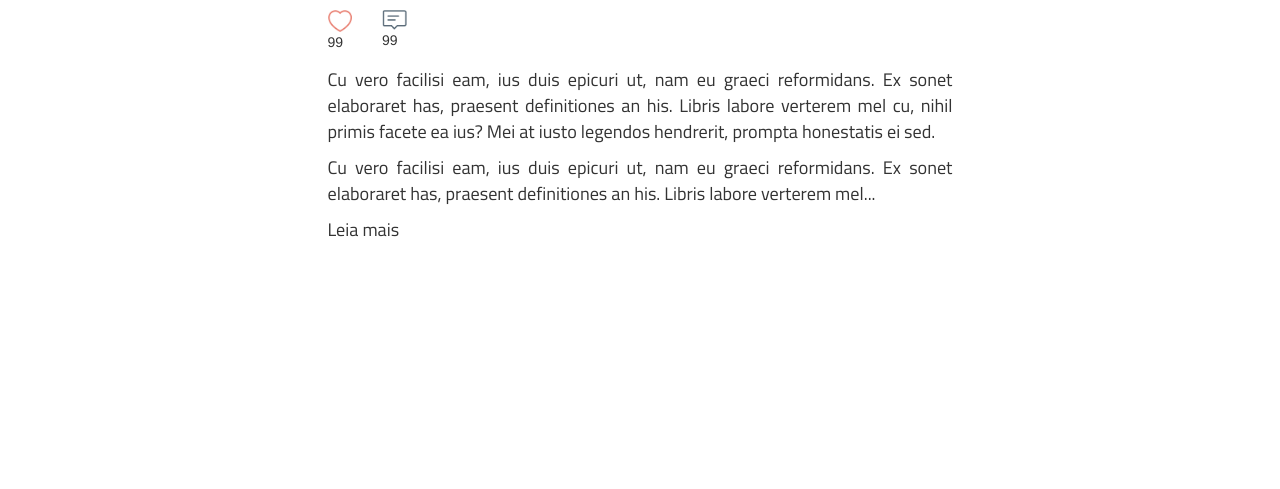
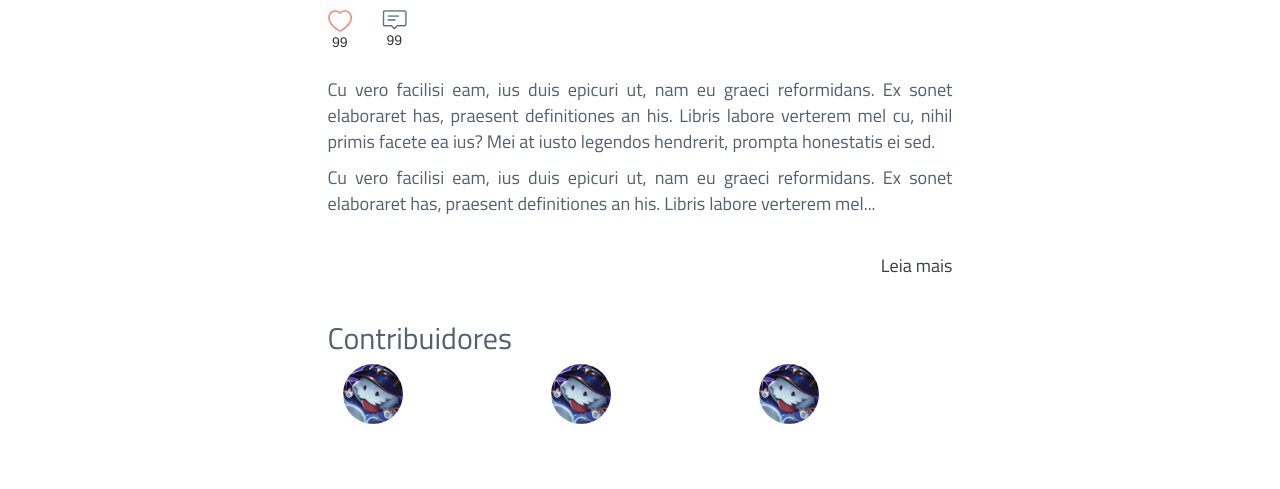
Before and after one commit to imGodoka/app-de-lol, a plain HTML site: page lulu-suporte-s6.html in a window 1280 px wide. Shown: the part 363-852 px from the top of the page. Before the commit the page ends 800 px from the top, so only its background shows below. Drawn offline with nearby package versions, Linux system fonts and the light colour scheme.

Commit message:
Site de Lol: Alpha

```diff
--- a/css/buildpage.css
+++ b/css/buildpage.css
@@ -74,7 +74,7 @@ html, body {
 	}
 }
 
-a, a:visited {
+a, a:visited, a:hover {
 	text-decoration: none;
 }
 
@@ -97,5 +97,28 @@ a {
 	font-family: 'titilliumregular';
 	font-size: 1.3em;
 	text-align: justify;
+	color: #53606e;
 
 }
+
+#desc a {
+	text-align: right;
+	color: #373e47;
+}
+
+#desc a:hover {
+	color: #9eecc2;
+}
+
+#desc h2 {
+	font-family: 'titilliumbold';
+	font-size: 1.5em;
+}
+
+#cont {
+	margin-bottom: 10%;
+}
+
+.cn {
+	text-align: center;
+}
--- a/lulu-suporte-s6.html
+++ b/lulu-suporte-s6.html
@@ -34,22 +34,37 @@
 <section class="container-fluid">
 	<section class="content">
 		<div class="row">
-			<div class="col-sm-1">
-				<a href="#"><img class="img-responsive notblock"  src="icons/heart.png" /></a>
-				<span class="likesnumber">99</span>
+			<div class="col-sm-1 cn">
+				<a href="#"><img class="img-responsive"  src="icons/heart.png" /></a>
+				<p class="likesnumber ">99</p>
 			</div>
 
-			<div class="col-sm-1">
-				<a href="#"><img class="img-responsive notblock"  src="icons/comment.png" /></a>
-				<span class="cmmnumber">99</span>
+			<div class="col-sm-1 cn">
+				<a href="#"><img class="img-responsive"  src="icons/comment.png" /></a>
+				<p class="cmmnumber">99</p>
 			</div>
 
-			<div class="col-sm-12 desc">
+			<div id="desc" class="col-sm-12 desc">
 			<p>Cu vero facilisi eam, ius duis epicuri ut, nam eu graeci reformidans. Ex sonet elaboraret has, praesent definitiones an his. Libris labore verterem mel cu, nihil primis facete ea ius? Mei at iusto legendos hendrerit, prompta honestatis ei sed.</p>
 			<p>Cu vero facilisi eam, ius duis epicuri ut, nam eu graeci reformidans. Ex sonet elaboraret has, praesent definitiones an his. Libris labore verterem mel...</p>
+			<br />
+			<a href="#"><p>Leia mais</p></a>
+			</div>
 
-			<p>Leia mais</p>
+			<div id="cont" class="col-sm-12 desc">
+			<h2>Contribuidores</h2>
+				<div id="cont" class="col-sm-4">
+					<img class="img-responsive img-circle"  src="icons/conticon.png" />
+				</div>
+				<div id="cont" class="col-sm-4">
+					<img class="img-responsive img-circle"  src="icons/conticon.png" />
+				</div>
+				<div id="cont" class="col-sm-4">
+					<img class="img-responsive img-circle"  src="icons/conticon.png" />
+				</div>
 			</div>
+
+
 
 		</div>
 
```
Also changed, not shown: icons/conticon.png (added).
